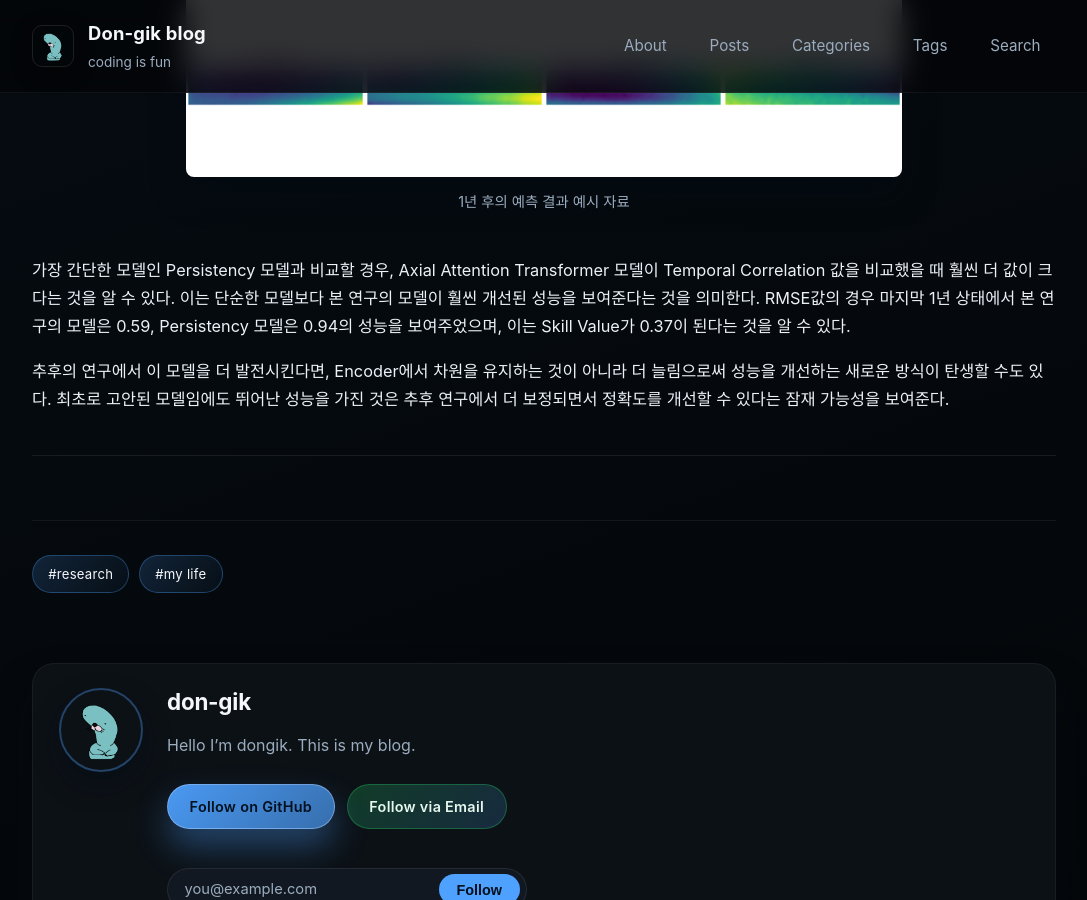
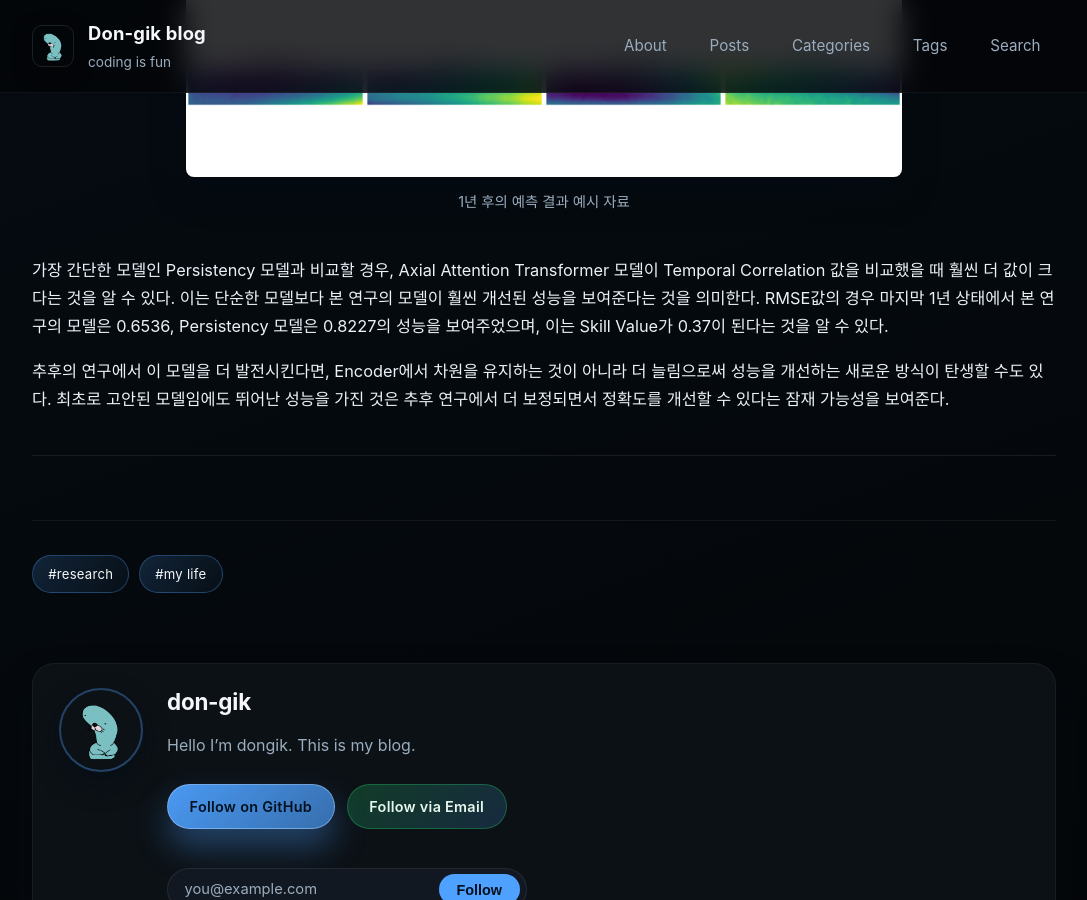
Before and after one commit to don-gik/don-gik.github.io, a Jekyll site: the page built from _posts/2025-09-23-myrande.md, in a window 1280 px wide and 900 px high, scrolled down 2775 px. Shown: the whole window, without its empty margins (96-1183 px from the left). Built offline with Jekyll 4.4.1, drawn with Linux system fonts in a browser that asks for light colours.

```diff
--- a/_posts/2025-09-23-myrande.md
+++ b/_posts/2025-09-23-myrande.md
@@ -86,7 +86,7 @@
 
 가장 간단한 모델인 Persistency 모델과 비교할 경우, Axial Attention Transformer 모델이 Temporal Correlation 값을 비교했을 때 훨씬 더
 값이 크다는 것을 알 수 있다. 이는 단순한 모델보다 본 연구의 모델이 훨씬 개선된 성능을 보여준다는 것을 의미한다.
-RMSE값의 경우 마지막 1년 상태에서 본 연구의 모델은 0.59, Persistency 모델은 0.94의 성능을 보여주었으며,
+RMSE값의 경우 마지막 1년 상태에서 본 연구의 모델은 0.6536, Persistency 모델은 0.8227의 성능을 보여주었으며,
 이는 Skill Value가 0.37이 된다는 것을 알 수 있다.
 
 추후의 연구에서 이 모델을 더 발전시킨다면, Encoder에서 차원을 유지하는 것이 아니라 더 늘림으로써 성능을 개선하는 새로운 방식이 탄생할 수도 있다.
```
